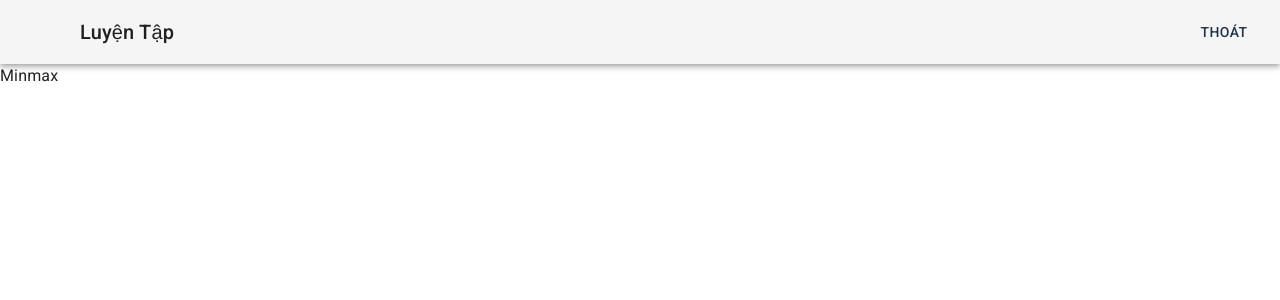
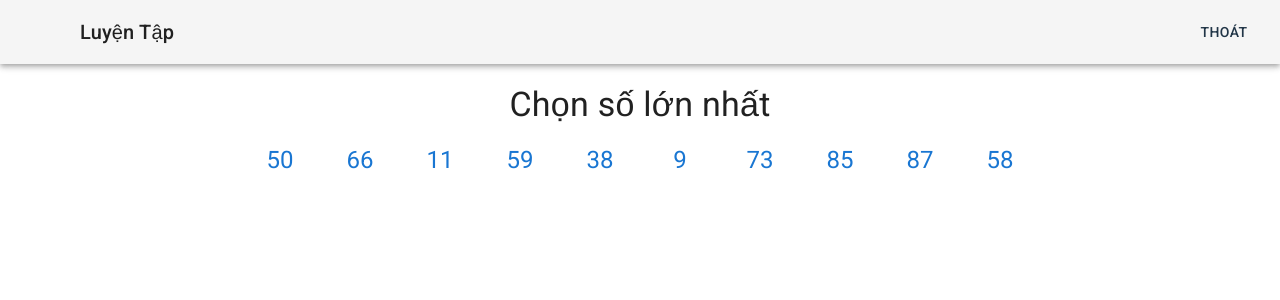
Before and after one commit to openVietAnh/hieunghiahocbai.com, a React (Vite) app: page /practice/minmax in a window 1280 px wide. Shown: the top 300 px of the page. Built offline with nearby package versions, Linux system fonts and the light colour scheme; some icons are missing; a web font is replaced by a local one.

Commit message:
feat: Add min/max exercise

```diff
--- a/src/components/Minmax.tsx
+++ b/src/components/Minmax.tsx
@@ -1,3 +1,89 @@
+import { Alert, Button, Snackbar, Stack, Typography } from "@mui/material";
+import { useEffect, useState } from "react";
+
 export const Minmax: React.FC = () => {
-  return <>Minmax</>;
+  const [type, setType] = useState("");
+  const [numbers, setNumbers] = useState<number[]>([]);
+  const [snackbar, setSnackbar] = useState({
+    open: false,
+    message: "",
+    severity: "success" as "success" | "error",
+  });
+
+  const generateNumbers = () => {
+    const nums = Array.from({ length: 10 }, () =>
+      Math.floor(Math.random() * 100)
+    );
+    setNumbers(nums);
+    setType(Math.random() < 0.5 ? "max" : "min");
+  };
+
+  const checkAnswer = (number: number) => {
+    const isCorrect =
+      (type === "max" && number === Math.max(...numbers)) ||
+      (type === "min" && number === Math.min(...numbers));
+    if (isCorrect) {
+      setSnackbar({
+        open: true,
+        message: "✅ Chính xác! Bạn giỏi quá 😎",
+        severity: "success",
+      });
+
+      setTimeout(() => {
+        generateNumbers();
+      }, 2000);
+    } else {
+      setSnackbar({
+        open: true,
+        message: "❌ Sai rồi, thử lại nhé!",
+        severity: "error",
+      });
+    }
+  };
+
+  useEffect(() => {
+    generateNumbers();
+  }, []);
+
+  return (
+    <div
+      style={{
+        display: "flex",
+        flexDirection: "column",
+        alignItems: "center",
+        padding: 20,
+      }}
+    >
+      <Typography variant="h4" gutterBottom>
+        Chọn số {type === "max" ? "lớn nhất" : "bé nhất"}
+      </Typography>
+      <Stack
+        direction="row"
+        spacing={2}
+        flexWrap="wrap"
+        justifyContent="center"
+      >
+        {numbers.map((number, index) => (
+          <Button key={index} onClick={() => checkAnswer(number)}>
+            <Typography variant="h5">{number}</Typography>
+          </Button>
+        ))}
+      </Stack>
+      <Snackbar
+        open={snackbar.open}
+        autoHideDuration={2000}
+        onClose={() => setSnackbar((prev) => ({ ...prev, open: false }))}
+        anchorOrigin={{ vertical: "top", horizontal: "center" }}
+      >
+        <Alert
+          onClose={() => setSnackbar((prev) => ({ ...prev, open: false }))}
+          severity={snackbar.severity}
+          sx={{ width: "100%" }}
+          variant="filled"
+        >
+          {snackbar.message}
+        </Alert>
+      </Snackbar>
+    </div>
+  );
 };
```
